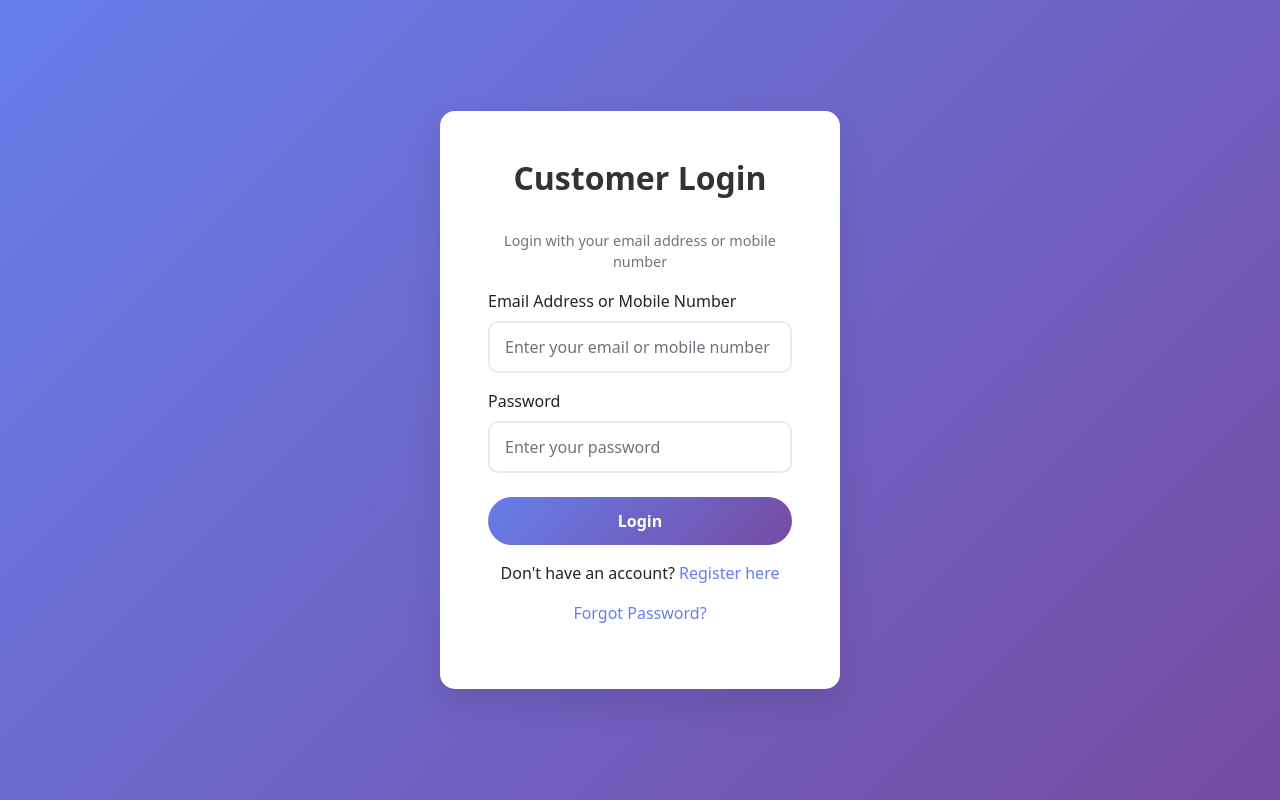
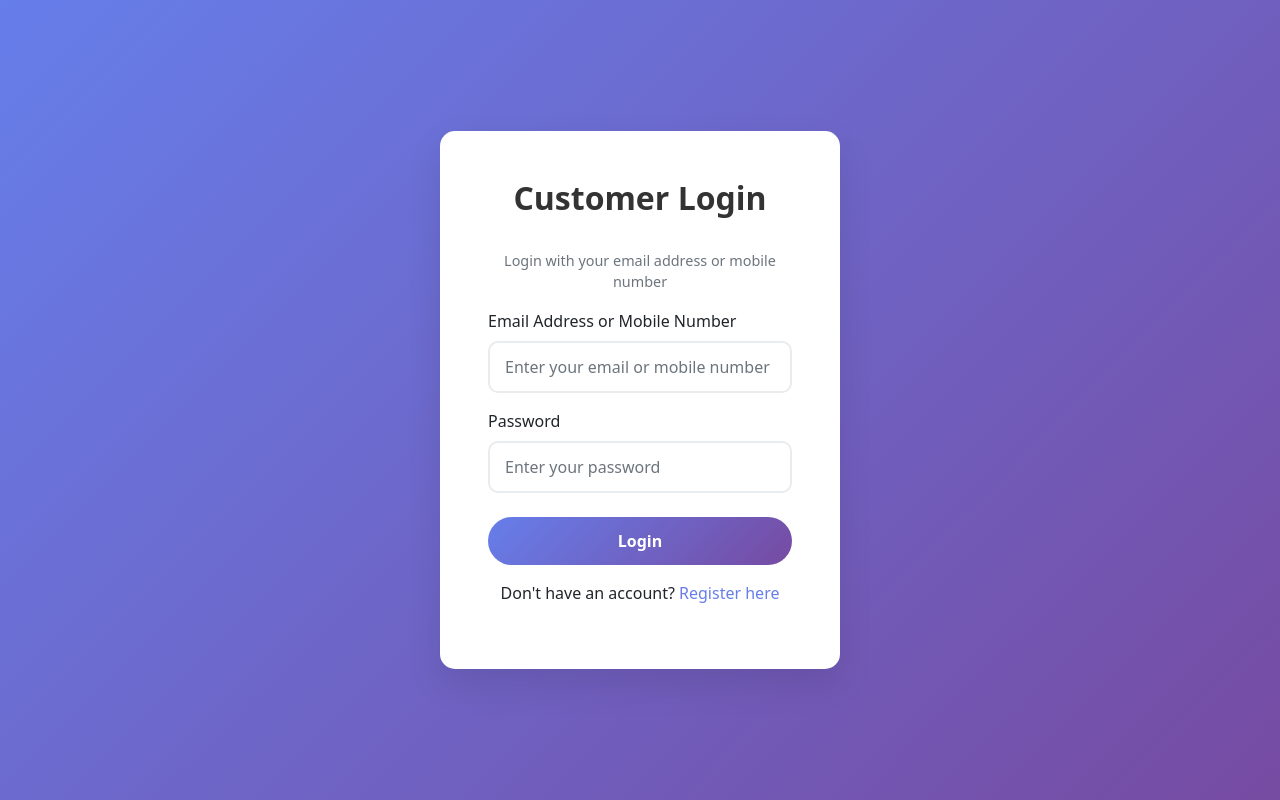
Before and after one commit to rahul678908/kkms_new, a Django app: page /customer-login/ in a window 1280 px wide. Run offline with Django 4.2, Linux system fonts and the light colour scheme.

```diff
--- a/templates/customer/login.html
+++ b/templates/customer/login.html
@@ -113,7 +113,7 @@
             <!-- In login.html, add this after the form -->
 <div class="register-link">
 
-    <p><a href="">Forgot Password?</a></p>
+    {% comment %} <p><a href="">Forgot Password?</a></p> {% endcomment %}
 </div>
         </div>
     </div>
```
